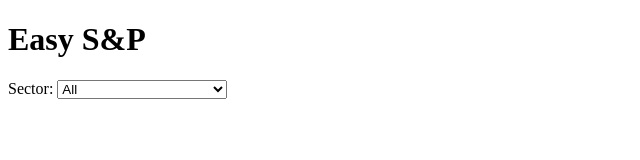
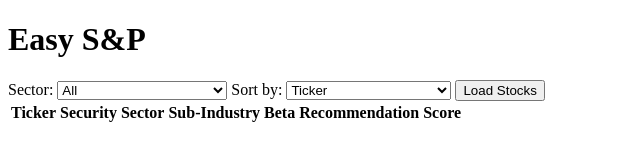
Before and after one commit to nandika-k/Easy-S-and-P, a plain HTML site: page frontend/index.html in a window 1280 px wide. Shown: the whole page, without its empty margins (0-640 px from the left). Drawn offline with Linux system fonts and the light colour scheme.

Commit message:
basic html file complete

```diff
--- a/frontend/index.html
+++ b/frontend/index.html
@@ -6,8 +6,8 @@
     <body>
         <h1>Easy S&P</h1>
 
-        <label for ="sectorSorting">Sector:</label>
-        <select id="sectorSorting">
+        <label for ="sectorFiltering">Sector:</label>
+        <select id="sectorFiltering">
             <!-- TODO: Explore ways to get these sectors from data itself instead of hard-coding -->
             <option value="">All</option>
             <option value="Communication Services">Communication Services</option>
@@ -23,5 +23,32 @@
             <option value="Materials">Materials</option>
             <option value="Utilities">Utilities</option>
         </select>
+
+        <label for="sorting">Sort by:</label>
+        <select id="sorting">
+            <option value="Ticker">Ticker</option>
+            <option value="Beta">Beta</option>
+            <option value="Recommendation_Score">Recommendation Score</option>
+        </select>
+
+        <button id="load">Load Stocks</button>
+
+        <table>
+            <thead>
+                <tr>
+                    <th>Ticker</th>
+                    <th>Security</th>
+                    <th>Sector</th>
+                    <th>Sub-Industry</th>
+                    <th>Beta</th>
+                    <th>Recommendation Score</th>
+                </tr>
+            </thead>
+            <tbody id="stocksTableBody">
+                <!-- Populated by script: main.js -->
+            </tbody>
+        </table>
+
+        <script src="main.js"></script>
     </body>
 </html>
```
